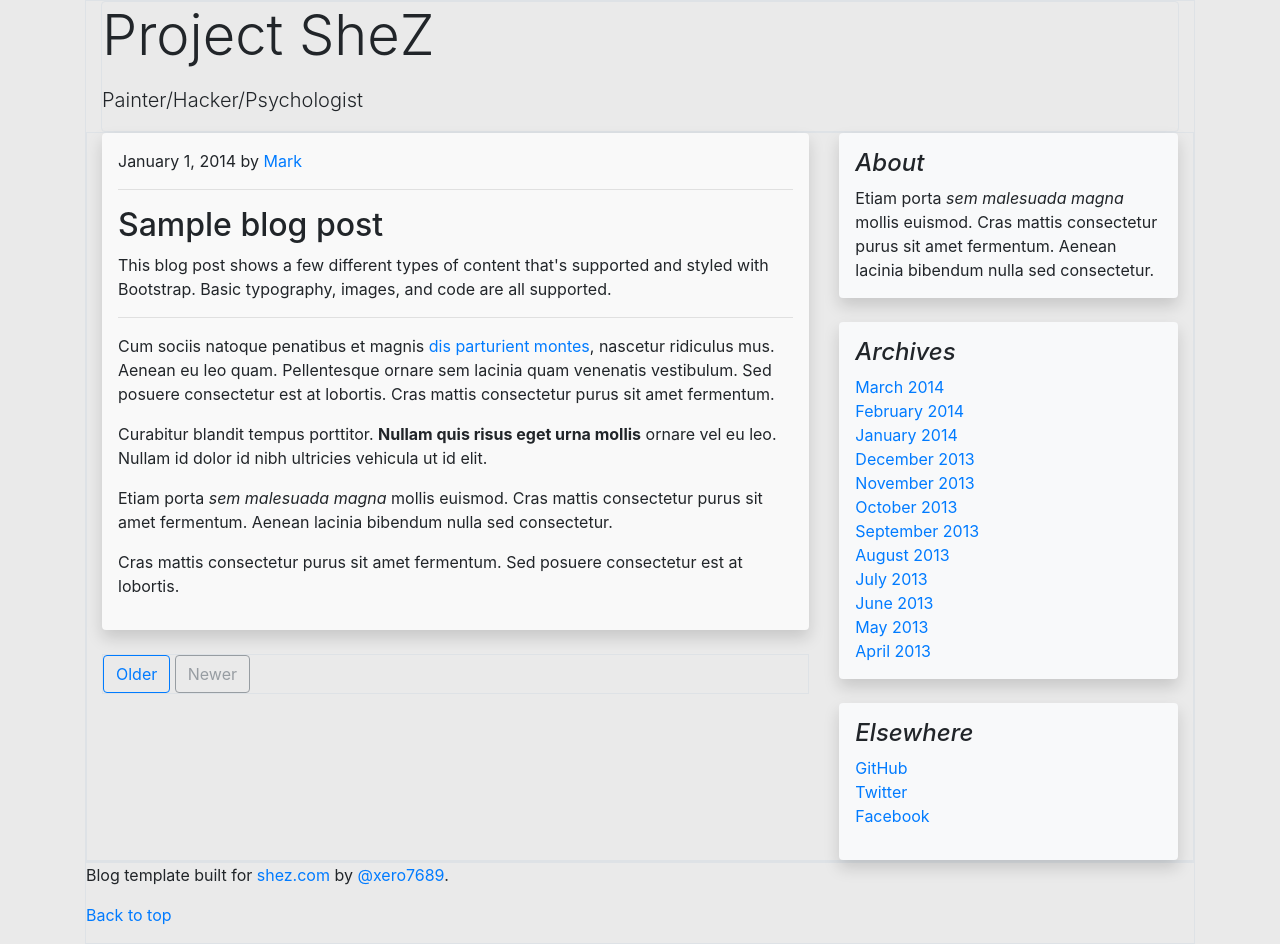
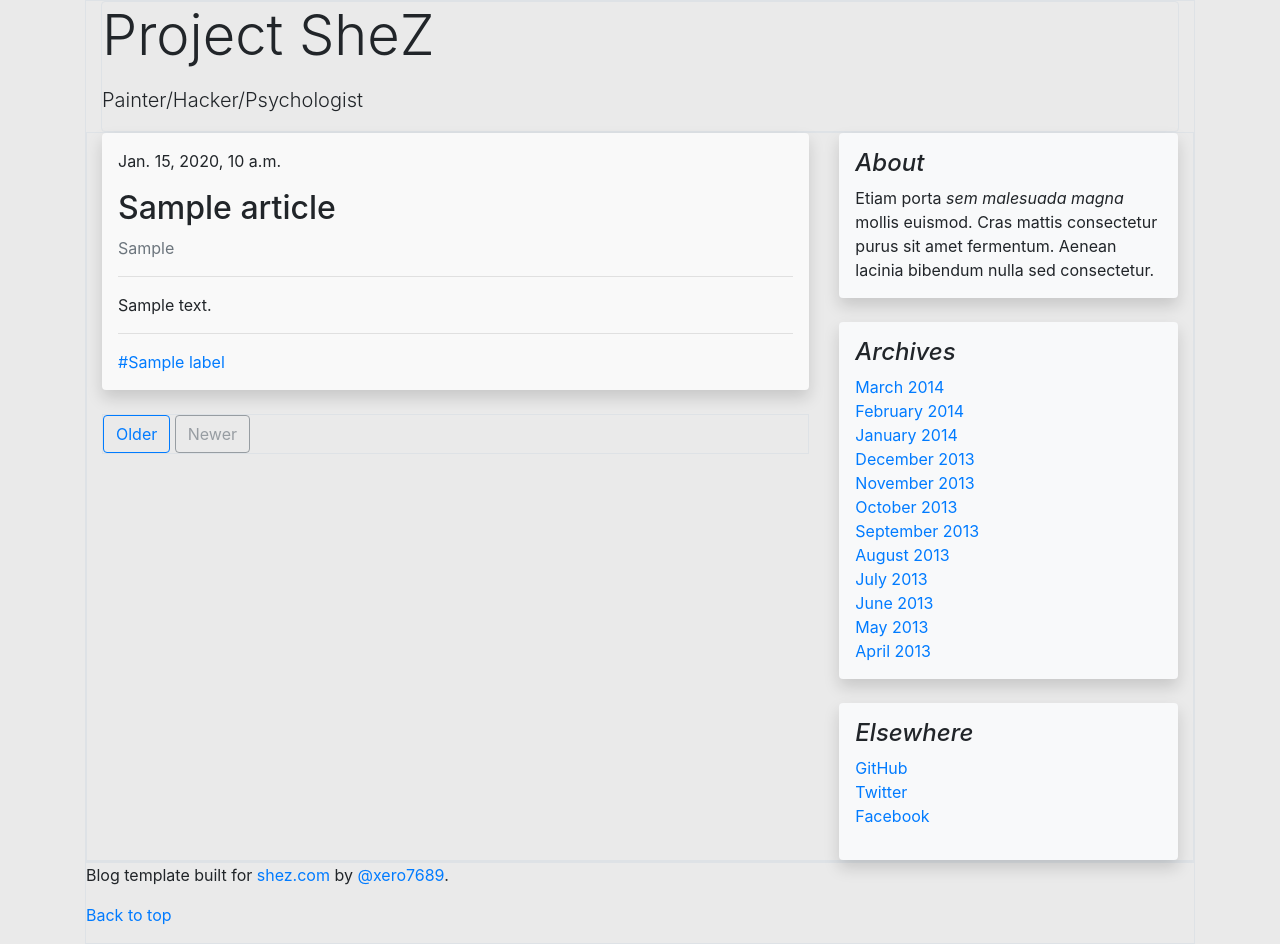
Before and after one commit to xero7689/shezblog, a Django app: page /blog/ in a window 1280 px wide. Shown: the part 63-1007 px from the top of the page. Run offline with Django 3.2, Linux system fonts and the light colour scheme; tables that the repository leaves empty hold one stand-in row (values such as "Sample post"); some libraries are stand-ins or nearby versions.

Commit message:
Integrate modle and view argument

```diff
--- a/blog/views.py
+++ b/blog/views.py
@@ -3,4 +3,7 @@ from .models import Article, Label
 
 # Create your views here.
 def blog(request):
-    return render(request, 'blog.html')
+    latest_articles = Article.objects.order_by('create_date')[:5]
+    context = {'latest_articles': latest_articles}
+    print(context)
+    return render(request, 'blog.html', context)
--- a/templates/blog.html
+++ b/templates/blog.html
@@ -53,20 +53,20 @@
       </div>
       <div class="row border">
         <div class="col-md-8 blog-main">
+	  {% for article in latest_articles %}
           <div class="blog-post p-3 mb-4 shadow rounded">
-            <p class="blog-post-meta">January 1, 2014 by <a href="#">Mark</a></p>
+	    <p class="blog-post-meta">{{ article.create_date }}</p>
+	    <h2 class="blog-post-title">{{ article.title }}</h2>
+	    <p class="blog-post-abstract text-secondary">{{ article.abstract }}</h4>
+            <hr>
+	    {{ article.content }}
 	    <hr>
-            <h2 class="blog-post-title">Sample blog post</h2>
+	    {% for label in article.lables.all %}
+	    <a class='text-primary'>#{{ label.name }} </a>
+	    {% endfor %}
+          </div><!-- /.blog-post -->
 
-            <p>This blog post shows a few different types of content that's supported and styled with Bootstrap. Basic typography, images, and code are all supported.</p>
-            <hr>
-            <p>Cum sociis natoque penatibus et magnis <a href="#">dis parturient montes</a>, nascetur ridiculus mus. Aenean eu leo quam. Pellentesque ornare sem lacinia quam venenatis vestibulum. Sed posuere consectetur est at lobortis. Cras mattis consectetur purus sit amet fermentum.</p>
-            <blockquote>
-              <p>Curabitur blandit tempus porttitor. <strong>Nullam quis risus eget urna mollis</strong> ornare vel eu leo. Nullam id dolor id nibh ultricies vehicula ut id elit.</p>
-            </blockquote>
-            <p>Etiam porta <em>sem malesuada magna</em> mollis euismod. Cras mattis consectetur purus sit amet fermentum. Aenean lacinia bibendum nulla sed consectetur.</p>
-            <p>Cras mattis consectetur purus sit amet fermentum. Sed posuere consectetur est at lobortis.</p>
-          </div><!-- /.blog-post -->
+	  {% endfor %}
 
           <nav class="blog-pagination border">
             <a class="btn btn-outline-primary" href="#">Older</a>
```
